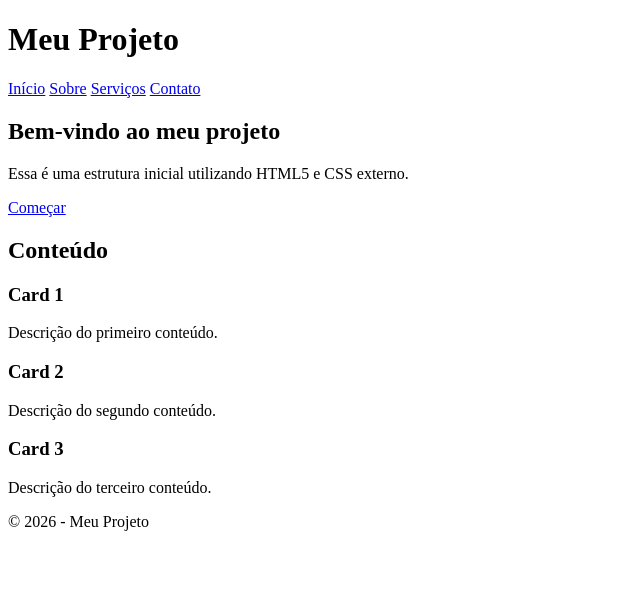
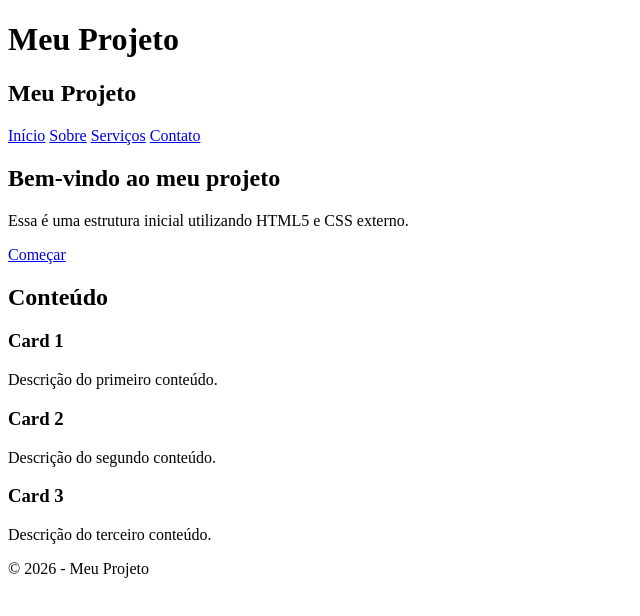
Before and after one commit to codekong1/Proteto-teste, a plain HTML site: page index.html in a window 1280 px wide. Shown: the whole page, without its empty margins (0-640 px from the left). Drawn offline with Linux system fonts and the light colour scheme; files that its build step writes are made by us from their sources.

Commit message:
Sengundo Commit

```diff
--- a/index.html
+++ b/index.html
@@ -14,6 +14,7 @@
     <header class="header">
         <div class="container">
             <h1>Meu Projeto</h1>
+            <h2>Meu Projeto</h2>
 
             <nav class="menu">
                 <a href="#">Início</a>
```
